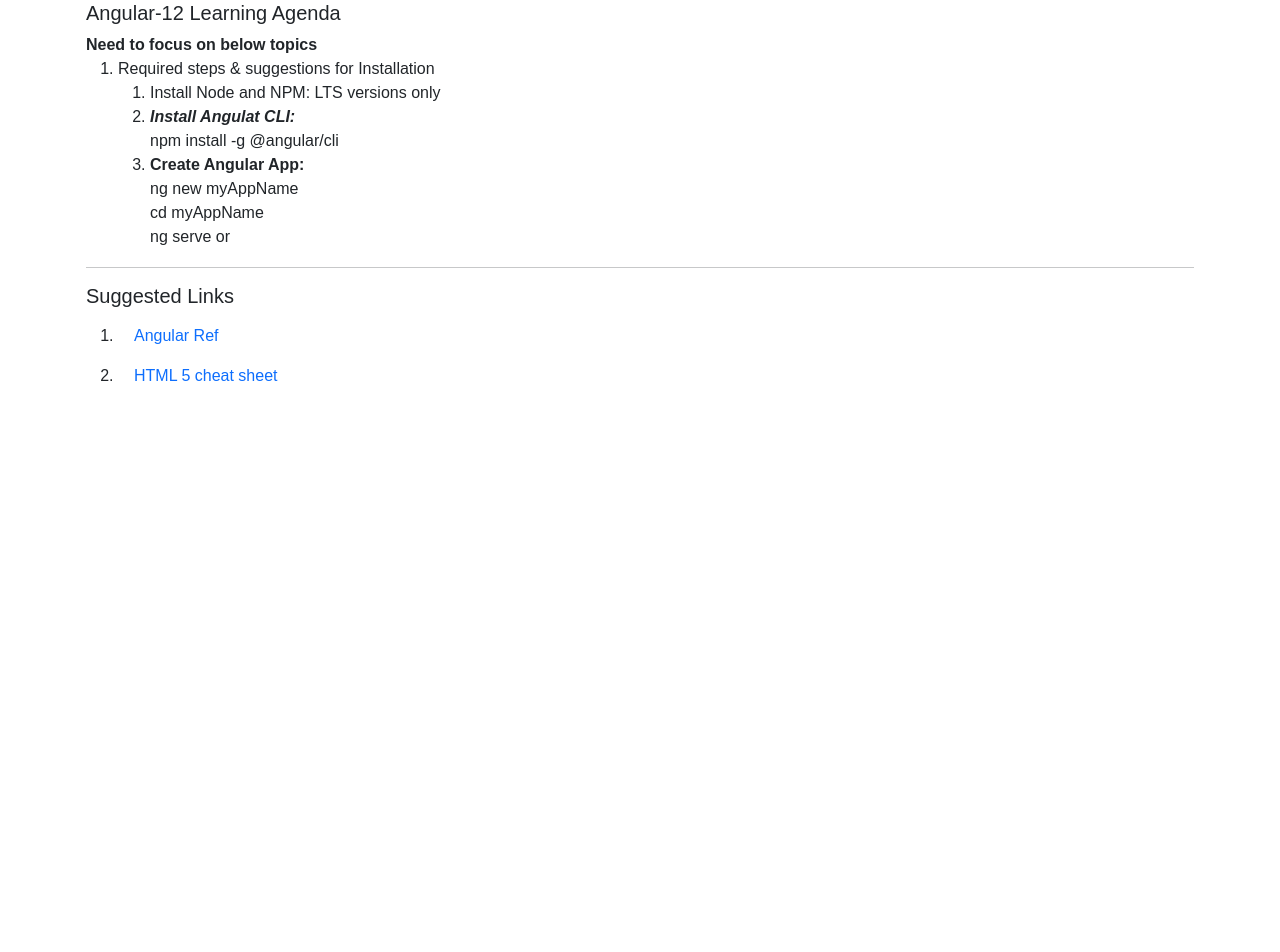
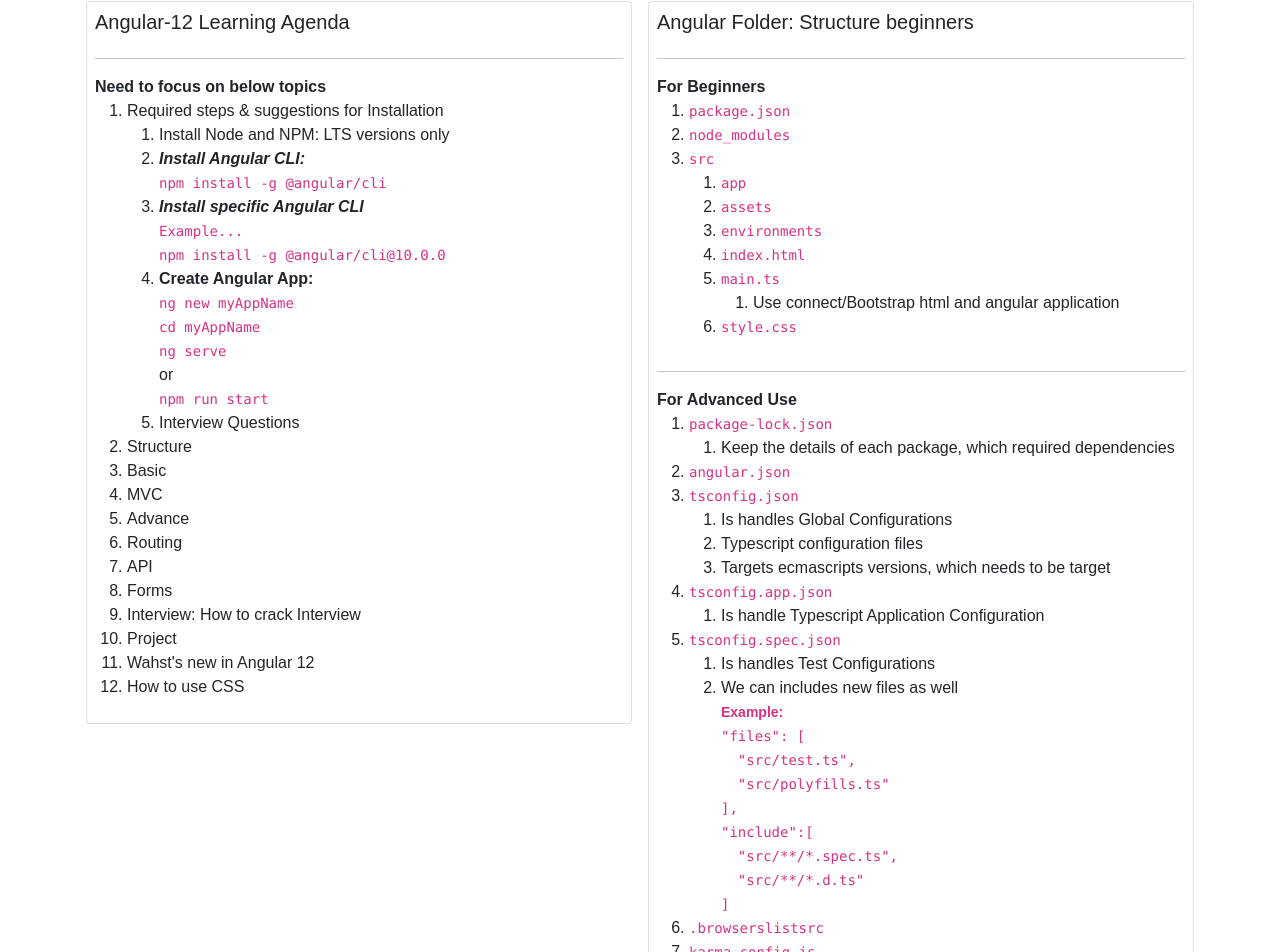
Before and after one commit to myuxguide/projects, an Angular app: page /dashboard in a window 1280 px wide. Shown: the part 138-1090 px from the top of the page. Before the commit the page ends 800 px from the top, so only its background shows below. Built offline with nearby package versions, Linux system fonts and the light colour scheme.

Commit message:
Added new changes in Dashboard page

```diff
--- a/src/app/dashboard/dashboard.component.css
+++ b/src/app/dashboard/dashboard.component.css
@@ -6,8 +6,3 @@
 .mainSection{
     padding: 1em;
 }
-.section{
-    max-height: 250px;
-    overflow-y: scroll;
-    width: 50%;
-}
--- a/src/app/dashboard/dashboard.component.html
+++ b/src/app/dashboard/dashboard.component.html
@@ -1,9 +1,12 @@
 <div class="mainSection container">
-    <h3>{{ title }}</h3>
+    <h3>{{ titles.title }}</h3>
     <hr />
 
-    <div class="section">
-        <h5>{{ subTitleOne }}</h5>
+    <div class="row row-cols-1 row-cols-sm-2 g-3">
+        <div class="col">
+            <div class="card p-2 overflow-auto">
+                <h5>{{ titles.titleOne }}</h5>
+                <hr />
                 <strong>Need to focus on below topics</strong>
                 <ol>
                     <li>Required steps & suggestions for Installation</li>
@@ -12,15 +15,20 @@
                             Install Node and NPM: LTS versions only
                         </li>
                         <li>
-                        <strong><i>Install Angulat CLI:</i></strong> <br />
-                        npm install -g @angular/cli
+                            <strong><i>Install Angular CLI:</i></strong> <br />
+                            <code>npm install -g @angular/cli</code>
+                        </li>
+                        <li>
+                            <strong><i>Install specific Angular CLI</i></strong> <br />
+                            <code>Example...</code> <br />
+                            <code>npm install -g @angular/cli@10.0.0</code>
                         </li>
                         <li>
                             <strong>Create Angular App:</strong> <br />
-                        ng new myAppName <br />
-                        cd myAppName <br />
-                        ng serve or <br />
-                        npm run start
+                            <code>ng new myAppName</code> <br />
+                            <code>cd myAppName</code> <br />
+                            <code>ng serve</code> <br /> or <br />
+                            <code>npm run start</code>
                         </li>
                         <li>Interview Questions</li>
                     </ol>
@@ -37,16 +45,92 @@
                     <li>How to use CSS</li>
                 </ol>
             </div>
+        </div>
+
+        <div class="col">
+            <div class="card p-2 overflow-auto">
+                <h5>{{ titles.titleTwo }}</h5>
+                <hr />
+                <strong>For Beginners</strong>
+                <ol>
+                    <li><code>package.json</code></li>
+                    <li><code>node_modules</code></li>
+                    <li><code>src</code></li>
+                    <ol>
+                        <li><code>app</code></li>
+                        <li><code>assets</code></li>
+                        <li><code>environments</code></li>
+                        <li><code>index.html</code></li>
+                        <li><code>main.ts</code>
+                            <ol>
+                                <li>Use connect/Bootstrap html and angular application</li>
+                            </ol>
+                        </li>
+                        <li><code>style.css</code></li>
+                    </ol>
+                </ol>
 
                 <hr />
 
-    <div class="section">
-        <h5>{{ subTitleTwo }}</h5>
+                <strong>For Advanced Use</strong>
+                <ol>
+                    <li><code>package-lock.json</code>
+                        <ol>
+                            <li>Keep the details of each package, which required dependencies</li>
+                        </ol>
+                    </li>
+                    <li><code>angular.json</code></li>
+                    <li><code>tsconfig.json</code>
+                        <ol>
+                            <li>Is handles Global Configurations</li>
+                            <li>Typescript configuration files</li>
+                            <li>Targets ecmascripts versions, which needs to be target</li>
+                        </ol>
+                    </li>
+                    <li><code>tsconfig.app.json</code>
+                        <ol>
+                            <li>Is handle Typescript Application Configuration</li>
+                        </ol>
+                    <li><code>tsconfig.spec.json</code>
+                        <ol>
+                            <li>Is handles Test Configurations</li>
+                            <li>We can includes new files as well <br />
+                                <code>
+                                    <strong>Example:</strong> <br />
+                                    "files": [<br />
+                                        &nbsp; "src/test.ts",<br />
+                                        &nbsp; "src/polyfills.ts"<br />
+                                    ],<br />
+                                    "include":[<br />
+                                        &nbsp; "src/**/*.spec.ts", <br />
+                                        &nbsp; "src/**/*.d.ts"<br />
+                                    ]
+                                </code>
+
+                            </li>
+                        </ol>
+                    </li>
+                    <li><code>.browserslistsrc</code></li>
+                    <li><code>karma.config.js</code></li>
+                    <li><code>polyfills.ts</code></li>
+                </ol>
+            </div>
+        </div>
+
+        <div class="col">
+            <div class="card p-2 overflow-auto">
+                <h5>{{ titles.titleFour }}</h5>
+                <hr />
                 <nav class="nav flex-column">
                     <ol>
-                <li><a class="nav-link active" href="https://www.itsolutionstuff.com/post/angular-9-create-module-with-routing-exampleexample.html" target="_blank">Angular Ref</a></li>
-                <li><a class="nav-link active" href="https://bootstrap-cheatsheet.themeselection.com/#bg-gradient" target="_blank">HTML 5 cheat sheet</a></li>
+                        <li><a class="nav-link active"
+                                href="https://www.itsolutionstuff.com/post/angular-9-create-module-with-routing-exampleexample.html"
+                                target="_blank">Angular Ref</a></li>
+                        <li><a class="nav-link active" href="https://bootstrap-cheatsheet.themeselection.com/#bg-gradient"
+                                target="_blank">HTML 5 cheat sheet</a></li>
                     </ol>
                 </nav>
             </div>
         </div>
+    </div>
+</div>
--- a/src/app/dashboard/dashboard.component.ts
+++ b/src/app/dashboard/dashboard.component.ts
@@ -6,9 +6,14 @@
   styleUrls: ['./dashboard.component.css']
 })
 export class DashboardComponent implements OnInit {
-  title: string = 'Dashboard'
-  subTitleOne: string = "Angular-12 Learning Agenda"
-  subTitleTwo: string = 'Suggested Links'
+  titles = {
+    title: 'Dashboard',
+    titleOne: "Angular-12 Learning Agenda",
+    titleTwo: "Angular Folder: Structure beginners",
+    titleThree: "Angular Folder: Advanced user",
+    titleFour: 'Suggested Links'
+  }
+
 
   constructor() { }
 
```
Lines whose indentation alone changed are shown as unchanged.
